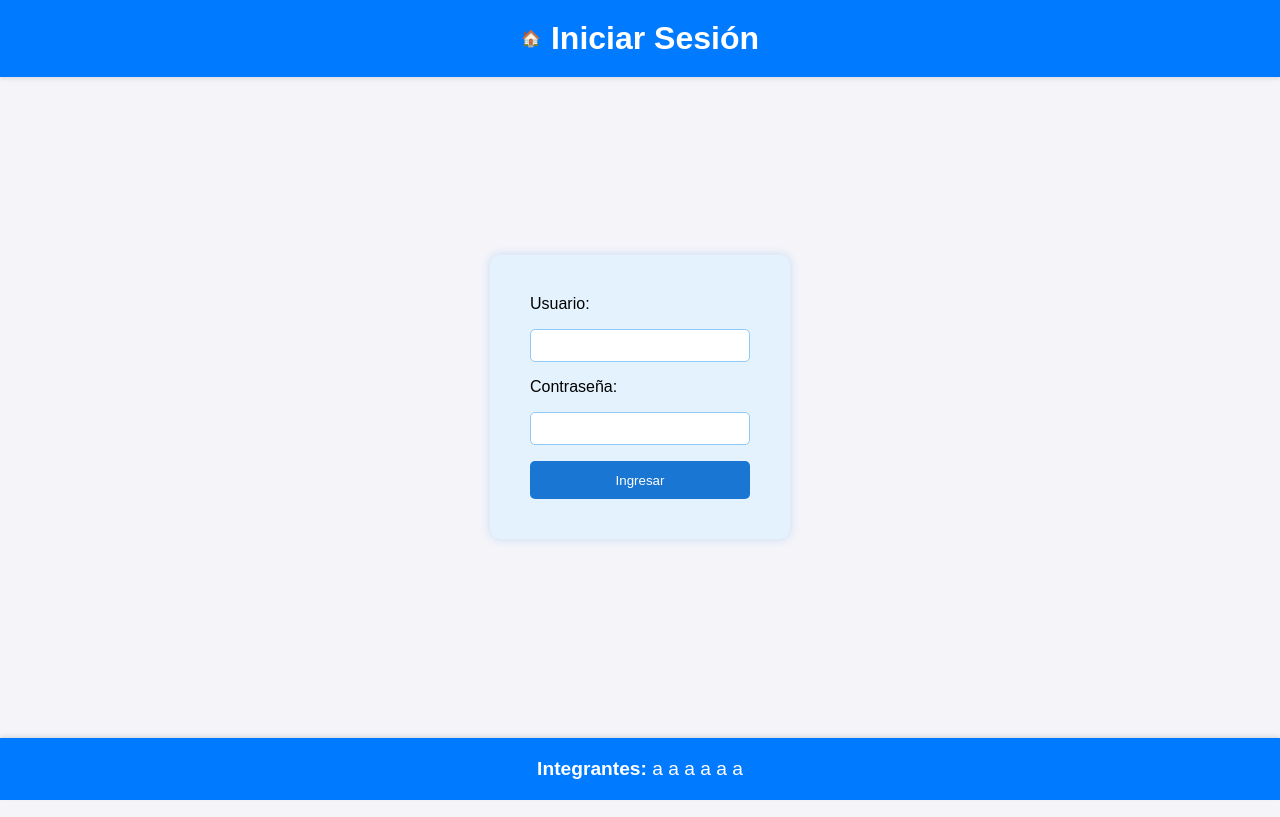
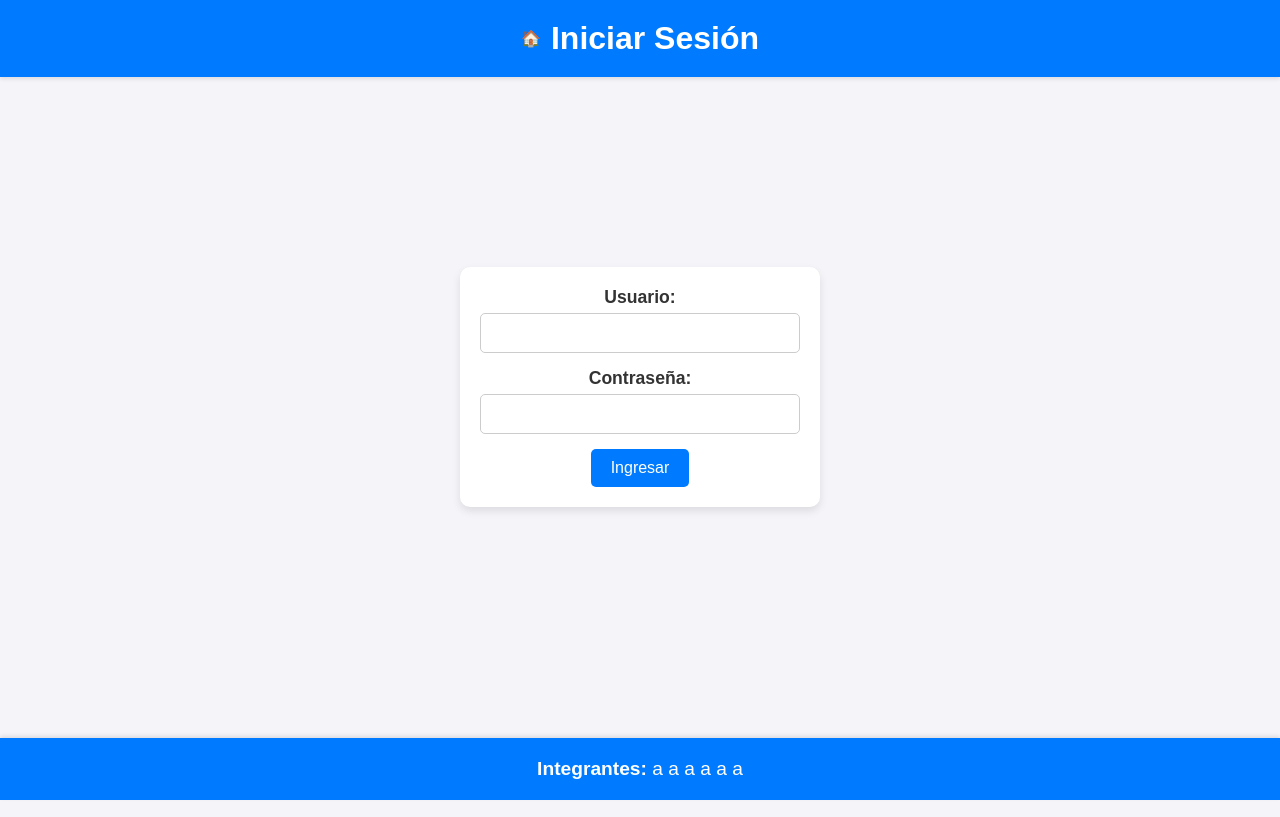
Before and after one commit to christian22854/Trabajo-Practico-2, a React (Create React App) app: page / in a window 1280 px wide. Built offline with nearby package versions, Linux system fonts and the light colour scheme.

Commit message:
Cambios en el diseño del formulario de login

```diff
--- a/src/components/Formulario.jsx
+++ b/src/components/Formulario.jsx
@@ -4,6 +4,7 @@ import '../style/Formulario.css';
 const Formulario = ({ Verificado }) => {
     const [usuario, setUsuario] = useState('');
     const [contraseña, setContraseña] = useState('');
+    const [error, setError] = useState('');
 
     const handleSubmit = (e) => {
         e.preventDefault();
@@ -11,11 +12,12 @@ const Formulario = ({ Verificado }) => {
         if (usuario === 'admin' && contraseña === '123456') {
             Verificado();
         } else {
-            alert('Usuario o contraseña incorrectos');
+            setError('Usuario o contraseña incorrectos');
         }
     };
 
     return (
+        <main>
             <div class="login-contenedor">
                 <form class="login-formulario" onSubmit={handleSubmit}>
                     <label>Usuario:</label>
@@ -24,10 +26,11 @@ const Formulario = ({ Verificado }) => {
                     <label>Contraseña:</label>
                     <input type="password" value={contraseña} onChange={(e) => setContraseña(e.target.value)} required />
 
+                    {error && <p className="error-message">{error}</p>}
                     <button type="submit">Ingresar</button>
                 </form>
             </div>
-
+        </main>
     );
 };
 
--- a/src/style/Formulario.css
+++ b/src/style/Formulario.css
@@ -1,36 +1,85 @@
-.login-contenedor {
+main {
+  flex: 1;
   display: flex;
   justify-content: center;
   align-items: center;
-    padding: 2rem;
+  min-height: calc(100vh - 120px);
+  padding: 20px;
+  padding-bottom: 80px;
+}
+
+.login-contenedor {
+  width: 100%;
+  max-width: 400px;
+  padding: 20px;
 }
 
 .login-formulario {
-    display: flex;
-    flex-direction: column;
-    width: 300px;
-    gap: 1rem;
-    background-color: #e3f2fd;
-    padding: 2.5rem;
+  background-color: #ffffff;
   border-radius: 10px;
-    box-shadow: 0 0 10px rgba(25, 118, 210, 0.2);
+  box-shadow: 0 4px 8px rgba(0, 0, 0, 0.1);
+  padding: 20px;
+  text-align: center;
+  font-family: 'Arial', sans-serif;
+}
+
+.login-formulario label {
+  display: block;
+  margin-bottom: 5px;
+  font-weight: bold;
+  color: #333;
+  font-size: 1.1em;
 }
 
 .login-formulario input {
-    padding: 0.5rem;
-    border: 1px solid #90caf9;
+  width: 100%;
+  padding: 10px;
+  margin-bottom: 15px;
+  border: 1px solid #ccc;
   border-radius: 5px;
+  font-size: 1em;
+  font-family: 'Arial', sans-serif;
+}
+
+.login-formulario input:focus {
+  outline: none;
+  border-color: #007bff;
+  box-shadow: 0 0 5px rgba(0, 123, 255, 0.3);
 }
 
 .login-formulario button {
-    padding: 0.7rem;
-    background-color: #1976d2;
+  background-color: #007bff;
   color: white;
+  padding: 10px 20px;
   border: none;
   border-radius: 5px;
+  font-size: 1em;
   cursor: pointer;
+  font-family: 'Arial', sans-serif;
+  transition: background-color 0.3s ease;
 }
 
 .login-formulario button:hover {
-    background-color: #1565c0;
+  background-color: #0056b3;
 }
+
+.error-message {
+  color: #dc3545;
+  font-size: 0.9em;
+  margin-bottom: 15px;
+}
+
+@media (max-width: 480px) {
+  .login-contenedor {
+    padding: 10px;
+  }
+
+  .login-formulario {
+    padding: 15px;
+  }
+
+  .login-formulario button {
+    padding: 8px 16px;
+    font-size: 0.9em;
+  }
+}
```
Lines whose indentation alone changed are shown as unchanged.
